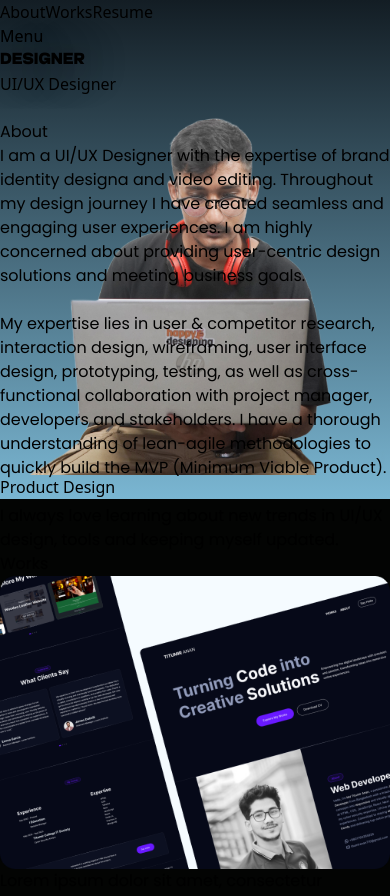
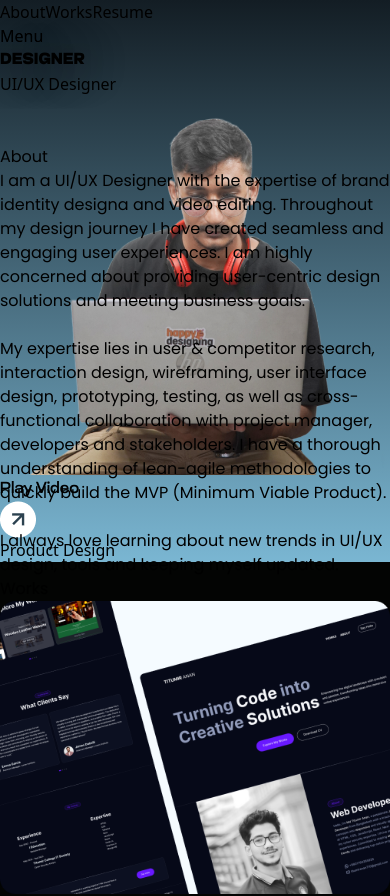
Before and after one commit to titumiranan123/jaber_portfolio, a React (Vite) app: page / in a window 390 px wide. Shown: the top 896 px of the page. Built offline with nearby package versions, Linux system fonts and the light colour scheme.

Commit message:
update responsive

```diff
--- a/src/Component/About.tsx
+++ b/src/Component/About.tsx
@@ -3,7 +3,7 @@ import Heading from "./Heading";
 
 const About: React.FC = () => {
   return (
-    <div className="min-h-screen lg:pt-[64px] lg:-mt-0  rounded-[36px] bg-[#0E151A] w-full lg:px-0 px-4">
+    <div className="min-h-screen  pt-[64px] lg:-mt-0 -mt-[95px]  rounded-[36px] bg-[#0E151A] w-full lg:px-0 px-4">
       <div className="max-w-[1240px] mx-auto ">
         <Heading title={"About"} />
         <div className="text-white mt-[20px] font-[400] poppins lg:text-[20px] lg:leading-[30px] text-[18px] leading-[24.5px] ">
--- a/src/Component/Header.tsx
+++ b/src/Component/Header.tsx
@@ -2,6 +2,7 @@
 import React from "react";
 import user from "./../assets/user.png";
 import ScrollNav from "../page/ScrollNav";
+import arrow from "./../assets/arrow.png";
 interface props {
   sectionRefs: any;
 }
@@ -9,21 +10,27 @@ const Header: React.FC<props> = ({ sectionRefs }: any) => {
   return (
     <div className="header_bg   w-full  relative ">
       <ScrollNav sections={sectionRefs} />
-      <div className="max-w-[1240px] lg:h-screen h-[846px]    flex justify-center items-center flex-col mx-auto  lg:px-0 px-4">
+      <div className="max-w-[1240px] lg:h-screen h-[896px]    flex justify-center items-center flex-col mx-auto  lg:px-0 px-4">
         <div className="flex justify-center items-center flex-col">
-          <h1 className="bold text-center absolute top-[34.6%] lg:w-[1050px]  mx-auto text-white textshadow text-[61px] lg:text-[167px] leading-[86.4px] ">
+          <h1 className="bold text-center absolute lg:top-[34%] top-[31%] lg:w-[1050px]  mx-auto text-white textshadow text-[61px] lg:text-[167px] leading-[86.4px] ">
             DESIGNER
           </h1>
-          <div className="relative mt-[106px] ">
+          <div className="relative mt-[6px] ">
             <p className="absolute  md:-left-[130px] text-[32px] text-white w-[284px] h-[60px] lg:top-[54%] -rotate-[18deg] bg-[#18281E] bg-opacity-[21%] px-[24px] py-2 rounded-[12px] text-center lg:block hidden">
               UI/UX Designer
             </p>
-            <img
-              className={`lg:w-full lg:h-[550px]  mt-[238px]  w-full h-[322px]  lg:mt-36 transition-transform duration-700  z-30`}
-              src={user}
-              alt="jaber"
-              loading="lazy"
-            />
+            <div className="relative">
+              <img
+                className={`lg:w-full lg:h-[550px]  mt-[160px]  w-full h-[502px]  lg:mt-36 transition-transform duration-700  z-30`}
+                src={user}
+                alt="jaber"
+                loading="lazy"
+              />
+              <button className="bg-[#1A2C38D1] absolute lg:bottom-28 bottom-24 lg:left-44 left-[80px] text-white lg:py-3 lg:px-6 py-2 px-4 rounded-[12px] flex gap-4">
+                <p className="lg:text-xl normal text-lg">Play Video</p>
+                <img className="w-7 h-7" src={arrow} alt="" />
+              </button>
+            </div>
 
             <p className="absolute -right-[150px] top-[54%] w-[284px] h-[60px] bg-[#18281E] bg-opacity-[21%] px-[24px] rotate-[18deg] py-2 text-[32px] text-white rounded-[12px] text-center lg:block hidden">
               Product Design
--- a/src/Component/Testimonial.tsx
+++ b/src/Component/Testimonial.tsx
@@ -49,7 +49,7 @@ const Testimonial: React.FC = () => {
     }
   };
   return (
-    <div className=" bg-[#0E151A] lg:px-0 px-4 lg:pt-[64px]  rounded-[36px] lg:h-screen min-h-screen w-full">
+    <div className=" bg-[#0E151A] lg:px-0 px-4  pt-[64px]  rounded-[36px] lg:h-screen  w-full">
       <div className="">
         <Heading title="TESTIMONIAL" />
       </div>
--- a/src/Component/Works.tsx
+++ b/src/Component/Works.tsx
@@ -7,12 +7,12 @@ import work1 from "./../assets/work1.png";
 import Workcard from "./Workcard";
 const Works: React.FC = () => {
   return (
-    <div className="min-h-screen lg:pt-[64px] rounded-[36px] bg-[#0E151A] w-full">
-      <div className="max-w-[1240px] mx-auto lg:h-screen h-[956px">
+    <div className="  pt-[64px] rounded-[36px] bg-[#0E151A] w-full lg:h-screen h-[1056px]">
+      <div className="max-w-[1240px] mx-auto ">
         <Heading title="Works" />
         <div className=" mt-[20px] relative">
-          <div className="bg-white opacity-50  mx-auto  max-w-[1102px] h-[400px]  rounded-[32.96px] lg:block hidden"></div>
-          <div className="absolute top-2 left-4 lg:h-[582px]">
+          <div className="bg-white opacity-50  mx-auto  max-w-[1052px] h-[400px]  rounded-[32.96px] lg:block hidden"></div>
+          <div className="absolute top-2 left-4 ">
             <Swiper
               direction={"vertical"}
               slidesPerView={1}
--- a/src/page/Home.tsx
+++ b/src/page/Home.tsx
@@ -17,8 +17,7 @@ const Home: React.FC = () => {
 
   return (
     <div>
-      {/* Scrollable Sections with Components as Children */}
-      <div>
+      <div className="overflow-hidden">
         <ScrollSection ref={sectionRefs[0]}>
           <Header sectionRefs={sectionRefs} />
         </ScrollSection>
```
